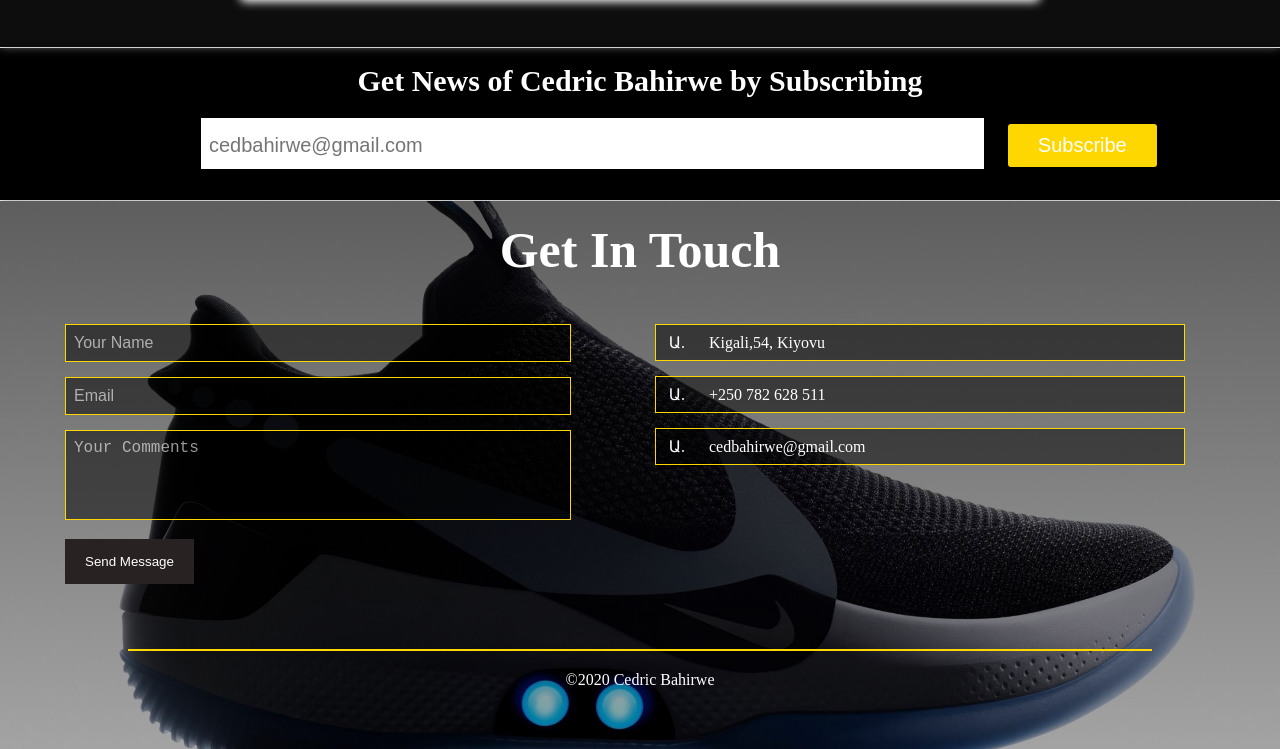
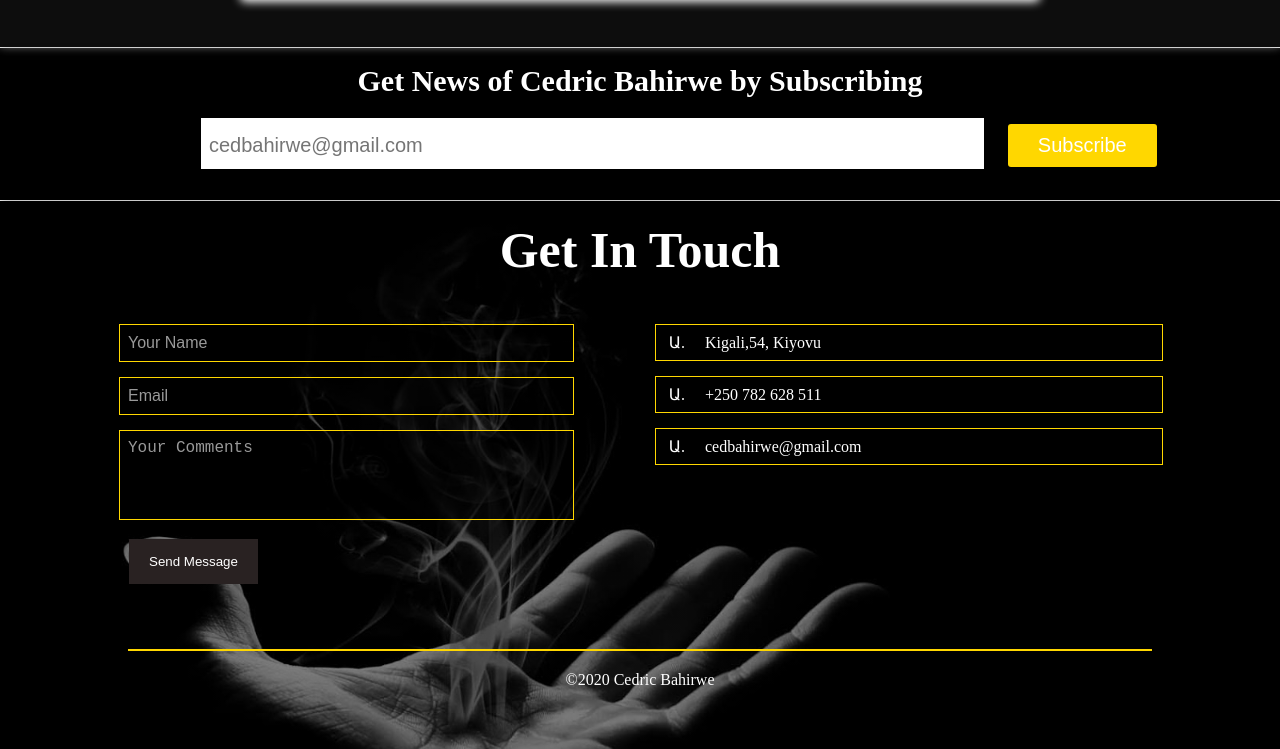
Before and after one commit to cedricbahirwe/hello-world, a plain HTML site: page Blog1/blogindex.html in a window 1280 px wide. Shown: the part 1033-1782 px from the top of the page. Drawn offline with Linux system fonts and the light colour scheme.

Commit message:
New directory added

```diff
--- a/Blog1/blogstyle.css
+++ b/Blog1/blogstyle.css
@@ -68,14 +68,17 @@
 }
 
 .main h1 {
-    padding-top: 20px;
+    padding-top: 50px;
     font-size: 40px;
     text-align: center;
     text-decoration-style: solid;
     transition: 0.3s linear;
     color: gold;
+
 }
-
+.main h1:hover {
+    margin-top: 10px;
+}
 .main_wrapper p {
     font-size: 16px;
     text-align: right;
@@ -102,10 +105,10 @@
     box-shadow:  0 -5px 10px darkgray;
 }
 .footer {
-    background: linear-gradient(rgba(0,0,0,0.6),rgba(0,0,0,.3)),url("nike.jpeg");
-    background-position: center center;
+    background: linear-gradient(rgba(0,0,0,0.6),rgba(0,0,0,.5)),url("hsmaoke.jpg");
     background-size: cover;
     padding-bottom: 30px;
+
 }
 .footer a {
     text-decoration: none;
@@ -134,7 +137,7 @@ input {
     box-shadow: none;
     width: 80%;
     height: 20px;
-    margin-left: 50px;
+    margin-left: 40px;
     margin-bottom: 15px;
     padding: 8px;
 }
@@ -155,7 +158,7 @@ input {
 .contact-form textarea {
     font-size: 16px;
     width: 80%;
-    margin-left: 50px;
+    margin-left: 40px;
     margin-bottom: 15px;
     padding: 8px;
     border-radius: 0 !important;
@@ -191,6 +194,8 @@ input {
 
 }
 .footer .row {
+    width: 90%;
+    margin: auto;
     display: grid;
     grid-template-columns: repeat(2, 50%);
 }
@@ -200,33 +205,36 @@ input {
     list-style-type: armenian ;
 }
 .contact-info .follow {
+
     background: rgba(0,0,0,.5);
-    width: 80%;
+    width: 85%;
     padding: 8px;
     border: 1px solid gold;
     margin: 15px;
     font-size: 16px; !important;
-    transition: 0.4s all;
-
+    transition: 0.3s all;
 }
 .contact-info .follow:hover {
-    background: rgba(0,0,0,.8);;
+    /*background: rgba(0,0,0,.2);*/
+    border: none;
+    box-shadow: 0 3px 8px hsla(225,2%,44%,.6)
+    /*background: hsla(225,2%,44%,.7)*/
 }
 
 .address li {
     /*list-style: url("location_filled_16px.png");*/
     color: white;
-    padding-left: 20px;
+    padding-left: 16px;
 }
 .telephone li {
     /*list-style: url("phone_16px.png");*/
     color: white;
-    padding-left: 20px;
+    padding-left: 16px;
 }
 .mail li {
     /*list-style: url("gmail_16px.png");*/
     color: white;
-    padding-left: 20px;
+    padding-left: 16px;
 }
 
 #copyright {
@@ -345,6 +353,12 @@ input[name="r"] {
     font-size: 22px;
     font-family: cursive;
     text-align: center !important;
+    opacity: .6;
+    transition: 0.3s linear;
+}
+.description p:hover {
+    margin: 4.5% auto;
+    opacity: .95;
 }
 
 
@@ -456,6 +470,9 @@ video[poster] {
         margin: 30px 35%;
         height: 350px;
     }
+    .contact-form textarea,input {
+        margin-left: 15px;
+    }
     #but-subscribe {
         display: block;
         margin: 15px auto;
```
Also changed, not shown: CedricSites/index.html (added, +12 -0 lines), Blog1/hand.jpg (added), Blog1/hsmaoke.jpg (added), Blog1/smok.jpg (added), CedricSites/style.css (added).
